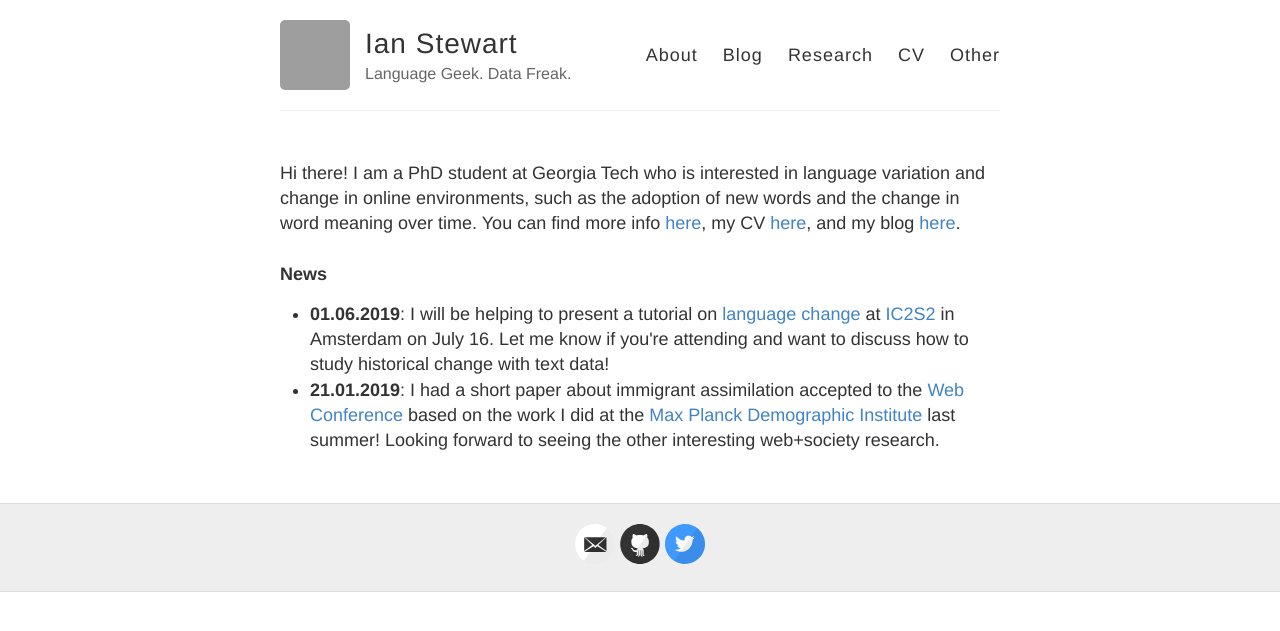
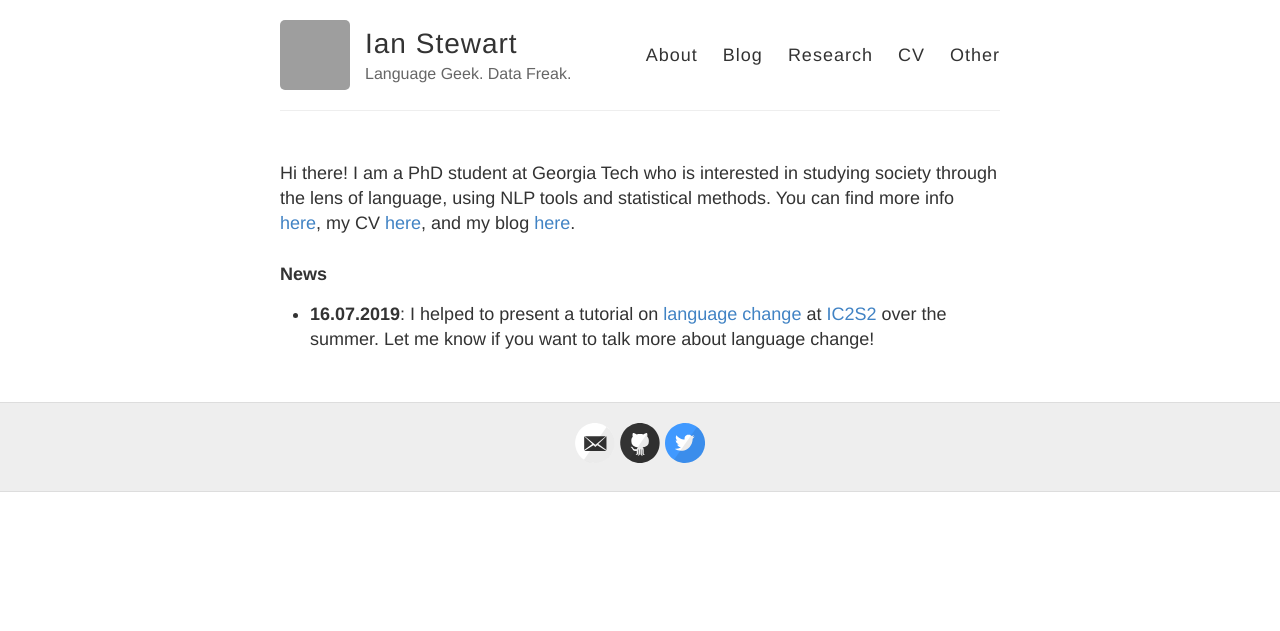
Before and after one commit to ianbstewart/ianbstewart.github.io, a Jekyll site: the page built from index.html, in a window 1280 px wide. Shown: the top 631 px of the page. Built offline with Jekyll 4.4.1, drawn with Linux system fonts in a browser that asks for light colours; grey boxes are pictures that could not be loaded.

Commit message:
updated index

```diff
--- a/index.html
+++ b/index.html
@@ -3,14 +3,13 @@ layout: default
 ---
 
 Hi there!
-I am a PhD student at Georgia Tech who is interested in language variation and change in online environments, such as the adoption of new words and the change in word meaning over time.
+I am a PhD student at Georgia Tech who is interested in studying society through the lens of language, using NLP tools and statistical methods.
 You can find more info <a href="./about/">here</a>, my CV <a href="./docs/istewart_cv.pdf">here</a>, and my blog <a href="./blog/">here</a>.
 
 <br><br>
 <b>News</b><br>
 <ul>
-<li><b>01.06.2019</b>: I will be helping to present a tutorial on <a href="https://github.com/jacobeisenstein/language-change-tutorial">language change</a> at <a href="https://2019.ic2s2.org/">IC2S2</a> in Amsterdam on July 16. Let me know if you're attending and want to discuss how to study historical change with text data!
-<li><b>21.01.2019</b>: I had a short paper about immigrant assimilation accepted to the <a href="https://www2019.thewebconf.org">Web Conference</a> based on the work I did at the <a href="https://www.demogr.mpg.de/en/">Max Planck Demographic Institute</a> last summer! Looking forward to seeing the other interesting web+society research.
+<li><b>16.07.2019</b>: I helped to present a tutorial on <a href="https://github.com/jacobeisenstein/language-change-tutorial">language change</a> at <a href="https://2019.ic2s2.org/">IC2S2</a> over the summer. Let me know if you want to talk more about language change!
 </ul>
 
 <!-- <div class="posts">
```
